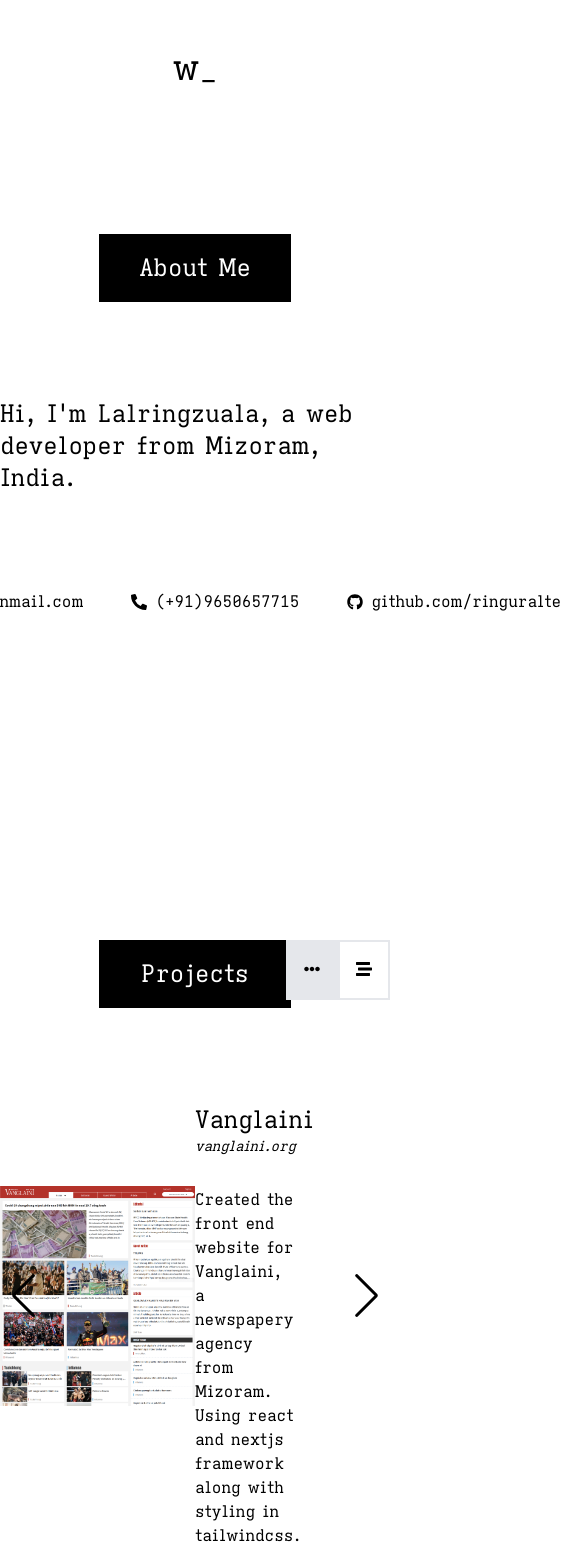
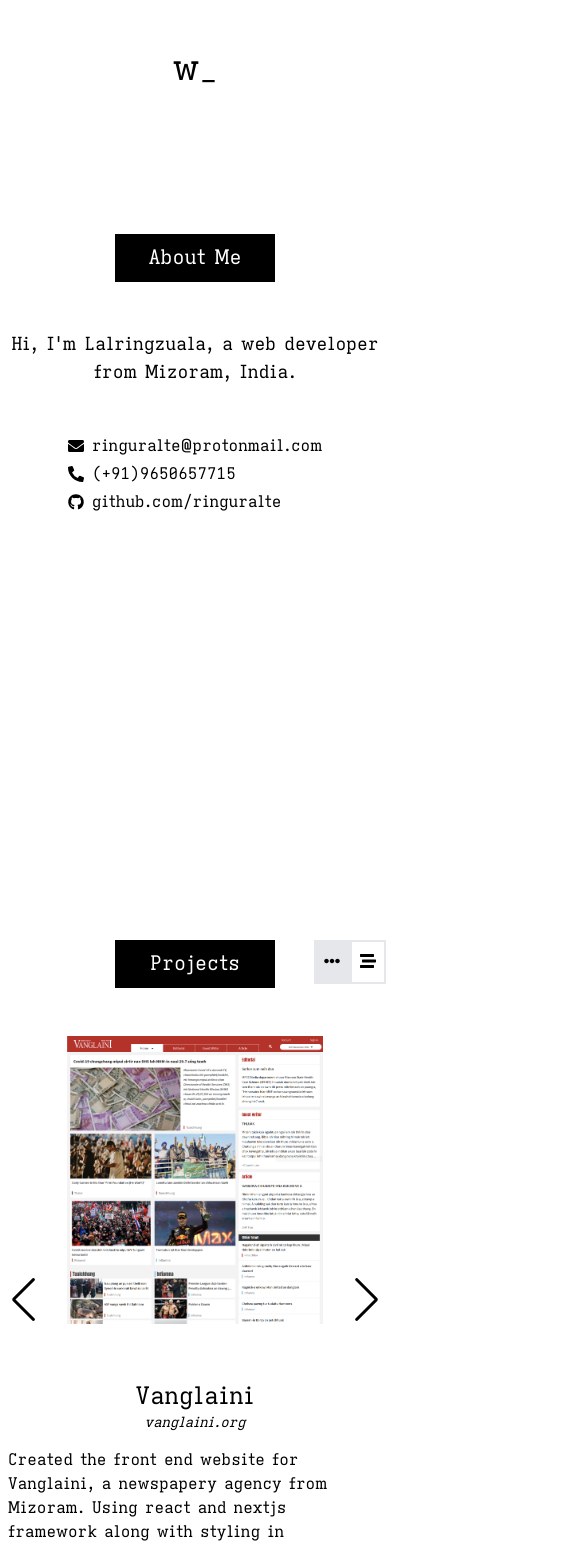
Before and after one commit to ringuralte/ringuralte, a Next.js app: page / in a window 390 px wide. Shown: the top 1547 px of the page, 561 px wide, since content can reach past the window. Built offline with nearby package versions, Linux system fonts and the light colour scheme; a web font is replaced by a local one.

Commit message:
Add some Mobile view for projects and about-me

```diff
--- a/components/AboutMe.tsx
+++ b/components/AboutMe.tsx
@@ -5,14 +5,14 @@ import { TitleBox } from "./TitleBox";
 
 export const AboutMe: React.FC = () => {
   return (
-    <div className="flex flex-col items-center h-full pt-24 font-iosevka">
-			  <TitleBox title="About Me" />
-      <p className="pt-24 text-2xl">
+    <div className="flex flex-col items-center pt-24 h-full font-iosevka">
+      <TitleBox title="About Me" />
+      <p className="text-center px-2 pt-12 text-lg lg:px-0 md:pt-24 md:text-2xl">
         Hi, I'm Lalringzuala, a web developer from Mizoram, India.
       </p>
 
-      <div className="pt-24 flex gap-x-12">
-        <div className="flex gap-x-2 items-center " data-cy="email">
+      <div className="flex flex-col gap-y-1 gap-x-12 pt-12 md:flex-row md:gap-y-0 md:pt-24">
+        <div className="flex gap-x-2 items-center" data-cy="email">
           <FontAwesomeIcon icon={faEnvelope} />
           <a
             className="hover:underline"
--- a/components/ProjectCard.tsx
+++ b/components/ProjectCard.tsx
@@ -10,8 +10,8 @@ interface Project {
 
 export const ProjectCard = (props: Project) => {
   return (
-    <div className="grid grid-cols-2 w-full h-full my-24">
-      <div className="relative col-span-1 w-full h-96">
+    <div className="grid grid-cols-1 gap-y-8 md:gap-y-0 md:grid-cols-2 w-full h-full mt-12 md:my-24">
+      <div className="relative col-span-1 w-full h-72 md:h-96">
         <Image
           alt={props.title}
           src={props.image}
@@ -19,7 +19,7 @@ export const ProjectCard = (props: Project) => {
           layout="fill"
         />
       </div>
-      <div className="flex flex-col col-span-1 w-full h-96">
+      <div className="flex flex-col col-span-1 w-full items-center md:items-start h-64 md:h-96">
         <h3 className="text-2xl">{props.title}</h3>
         {props.link.length ? (
           <a
@@ -33,7 +33,7 @@ export const ProjectCard = (props: Project) => {
         ) : (
           <h4 className="text-sm italic">{props.subtitle}</h4>
         )}
-        <div className="pt-8 pr-24">{props.body}</div>
+        <div className="pt-4 md:pt-8 px-2 lg:pr-24">{props.body}</div>
       </div>
     </div>
   );
--- a/components/Projects.tsx
+++ b/components/Projects.tsx
@@ -56,11 +56,11 @@ export const Projects: React.FC = () => {
     <div className="flex flex-col items-center pt-24 h-full font-iosevka">
       <div className="flex relative justify-center w-full">
         <TitleBox title="Projects" />
-        <div className="absolute right-0">
+        <div className="absolute right-0 mr-1 md:mr-0">
           <button
             type="button"
             className={classNames(
-              "border-2 p-4 relative",
+              "border-2 p-2 md:p-4 relative",
               carouselView ? "bg-gray-200" : "bg-none"
             )}
             onClick={setCarouselTrue}
@@ -70,7 +70,7 @@ export const Projects: React.FC = () => {
             <FontAwesomeIcon icon={faEllipsisH} />
             <div
               className={classNames(
-                "absolute top-16 left-0 rounded-br-lg bg-black text-white text-sm font-iosevka p-1 transition-all transform duration-200 origin-top",
+                "absolute top-12 md:top-16 left-0 rounded-br-lg bg-black text-white text-sm font-iosevka p-1 transition-all transform duration-200 origin-top",
                 popOver.carousel ? "scale-y-100" : "scale-y-0"
               )}
             >
@@ -80,7 +80,7 @@ export const Projects: React.FC = () => {
           <button
             type="button"
             className={classNames(
-              "border-2 p-4 relative",
+              "border-2 p-2 md:p-4 relative",
               carouselView ? "bg-none" : "bg-gray-200"
             )}
             onClick={setCarouselFalse}
@@ -90,7 +90,7 @@ export const Projects: React.FC = () => {
             <FontAwesomeIcon icon={faStream} />
             <div
               className={classNames(
-                "absolute top-16 left-0 rounded-br-lg bg-black text-white text-sm font-iosevka p-1 transition-all transform duration-200 origin-top",
+                "absolute top-12 md:top-16 left-0 rounded-br-lg bg-black text-white text-sm font-iosevka p-1 transition-all transform duration-200 origin-top",
                 popOver.list ? "scale-y-100" : "scale-y-0"
               )}
             >
--- a/components/TitleBox.tsx
+++ b/components/TitleBox.tsx
@@ -1,6 +1,6 @@
 export const TitleBox: React.FC<{title:string}> = ({ title }) => {
   return (
-    <h2 className="p-4 w-48 text-center text-2xl text-white bg-black border-2 border-black">
+    <h2 className="p-2 md:p-4 w-40 md:w-48 text-center text-xl md:text-2xl text-white bg-black border-2 border-black">
       {title}
     </h2>
   );
--- a/pages/index.tsx
+++ b/pages/index.tsx
@@ -19,7 +19,7 @@ const Home: NextPage = () => {
           <AboutMe />
         </div>
       </div>
-      <div className="flex flex-col mx-auto w-full max-w-screen-lg min-h-screen ">
+      <div className="flex flex-col mx-auto w-full max-w-screen-lg ">
         <Projects />
       </div>
     </div>
```
